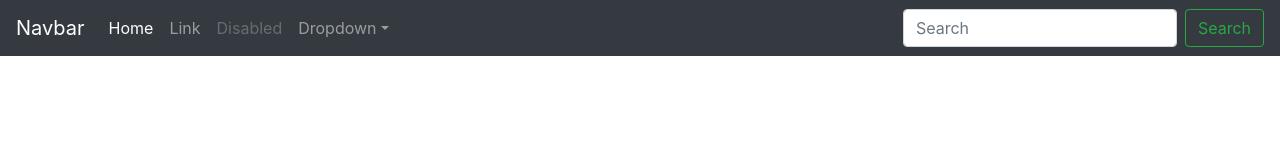
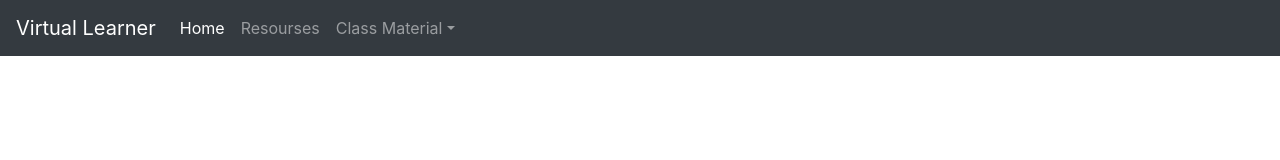
Before and after one commit to thezman88/virtual_learner, a plain HTML site: page index.html in a window 1280 px wide. Drawn offline with nearby package versions, Linux system fonts and the light colour scheme.

Commit message:
updated navabar contenet

```diff
--- a/index.html
+++ b/index.html
@@ -14,7 +14,7 @@
 
 
     <nav class="navbar navbar-expand-md navbar-dark fixed-top bg-dark">
-        <a class="navbar-brand" href="#">Navbar</a>
+        <a class="navbar-brand" href="#">Virtual Learner</a>
         <button class="navbar-toggler" type="button" data-toggle="collapse" data-target="#navbarsExampleDefault" aria-controls="navbarsExampleDefault" aria-expanded="false" aria-label="Toggle navigation">
           <span class="navbar-toggler-icon"></span>
         </button>
@@ -25,24 +25,19 @@
               <a class="nav-link" href="#">Home <span class="sr-only">(current)</span></a>
             </li>
             <li class="nav-item">
-              <a class="nav-link" href="#">Link</a>
+              <a class="nav-link" href="#">Resourses</a>
             </li>
-            <li class="nav-item">
-              <a class="nav-link disabled" href="#" tabindex="-1" aria-disabled="true">Disabled</a>
-            </li>
+
             <li class="nav-item dropdown">
-              <a class="nav-link dropdown-toggle" href="#" id="dropdown01" data-toggle="dropdown" aria-haspopup="true" aria-expanded="false">Dropdown</a>
+              <a class="nav-link dropdown-toggle" href="#" id="dropdown01" data-toggle="dropdown" aria-haspopup="true" aria-expanded="false">Class Material</a>
               <div class="dropdown-menu" aria-labelledby="dropdown01">
-                <a class="dropdown-item" href="#">Action</a>
-                <a class="dropdown-item" href="#">Another action</a>
-                <a class="dropdown-item" href="#">Something else here</a>
+                <a class="dropdown-item" href="#">Home Work</a>
+                <a class="dropdown-item" href="#">Test & Quiz</a>
+                <a class="dropdown-item" href="#">Study Material</a>
               </div>
             </li>
           </ul>
-          <form class="form-inline my-2 my-lg-0">
-            <input class="form-control mr-sm-2" type="text" placeholder="Search" aria-label="Search">
-            <button class="btn btn-outline-success my-2 my-sm-0" type="submit">Search</button>
-          </form>
+
         </div>
       </nav>
 
```
